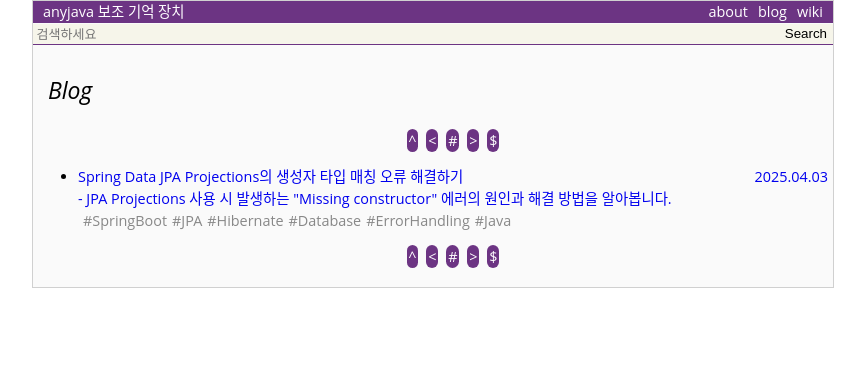
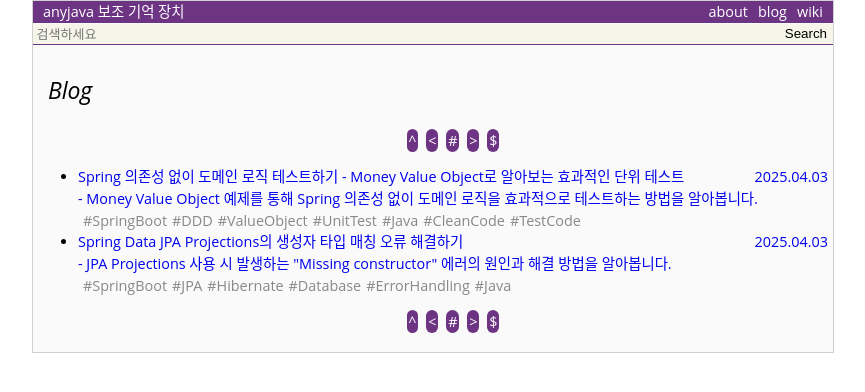
Before and after one commit to anyjava/anyjava.github.io, a Jekyll site: the page built from blog/index.html, in a window 1280 px wide. Shown: the top 392 px of the page, without its empty margins (207-1072 px from the left). Built offline with Jekyll 4.4.1, drawn with Linux system fonts in a browser that asks for light colours; the list of posts is cut into pages by our own code; some of the changed lines change nothing that is shown.

Commit message:
new post valueobejct unittest

````diff
--- a/_data/pageMap.yml
+++ b/_data/pageMap.yml
@@ -3,8 +3,16 @@
     title: 'Spring Data JPA Projections의 생성자 타입 매칭 오류 해결하기'
     summary: 'JPA Projections 사용 시 발생하는 "Missing constructor" 에러의 원인과 해결 방법을 알아봅니다.'
     parent: null
-    url: /blog/2024/03/21/jpa-projects-error
-    updated: '2024-03-21 15:30:00 +0900'
+    url: /blog/2025/04/03/jpa-projects-error
+    updated: '2025-04-03 10:30:00 +0900'
+    children: []
+2025-04-08-test-value-object:
+    type: blog
+    title: 'Spring 의존성 없이 도메인 로직 테스트하기 - Money Value Object로 알아보는 효과적인 단위 테스트'
+    summary: 'Money Value Object 예제를 통해 Spring 의존성 없이 도메인 로직을 효과적으로 테스트하는 방법을 알아봅니다.'
+    parent: null
+    url: /blog/2025/04/03/test-value-object
+    updated: '2025-04-03 10:30:00 +0900'
     children: []
 2018년회고:
     type: wiki
--- a/_data/tagList.yml
+++ b/_data/tagList.yml
@@ -13,12 +13,14 @@
 - 'bean,'
 - book
 - 'book,'
+- 'CleanCode,'
 - codereview
 - 'Database,'
 - datapipline
 - datastructure
 - 'db,'
 - dbms
+- 'DDD,'
 - designpattern
 - devops
 - 'devops,'
@@ -38,8 +40,8 @@
 - interface
 - jackson
 - java
+- 'Java,'
 - 'java,'
-- 'Java,'
 - 'Java]'
 - jpa
 - 'JPA,'
@@ -91,11 +93,14 @@
 - 'tesla,'
 - 'test,'
 - 'test,junit'
+- 'TestCode]'
 - thread
 - tip
 - transaction
+- 'UnitTest,'
 - uuid
 - validation
+- 'ValueObject,'
 - webflux
 - xss
 - y
--- a/_data/tagMap.yml
+++ b/_data/tagMap.yml
@@ -2,6 +2,7 @@
     - {fileName: 2018년회고}
 '[SpringBoot,':
     - {fileName: 2025-04-03-jpa-projects-error}
+    - {fileName: 2025-04-08-test-value-object}
 'JPA,':
     - {fileName: 2025-04-03-jpa-projects-error}
 'Hibernate,':
@@ -12,6 +13,19 @@
     - {fileName: 2025-04-03-jpa-projects-error}
 'Java]':
     - {fileName: 2025-04-03-jpa-projects-error}
+'DDD,':
+    - {fileName: 2025-04-08-test-value-object}
+'ValueObject,':
+    - {fileName: 2025-04-08-test-value-object}
+'UnitTest,':
+    - {fileName: 2025-04-08-test-value-object}
+'Java,':
+    - {fileName: 2025-04-08-test-value-object}
+    - {fileName: Optional}
+'CleanCode,':
+    - {fileName: 2025-04-08-test-value-object}
+'TestCode]':
+    - {fileName: 2025-04-08-test-value-object}
 'airflow,':
     - {fileName: Airflow}
 datapipline:
@@ -147,8 +161,6 @@ mysql:
     - {fileName: MySQL}
 'NoSql,redis':
     - {fileName: NoSQL}
-'Java,':
-    - {fileName: Optional}
 optional:
     - {fileName: Optional}
 annoatation:
--- /dev/null
+++ b/_posts/2025-04-08-test-value-object.md
@@ -0,0 +1,203 @@
+---
+layout  : post
+title   : Spring 의존성 없이 도메인 로직 테스트하기 - Money Value Object로 알아보는 효과적인 단위 테스트
+summary : Money Value Object 예제를 통해 Spring 의존성 없이 도메인 로직을 효과적으로 테스트하는 방법을 알아봅니다.
+date    : 2025-04-03 10:30:00 +0900
+tags    : [SpringBoot, DDD, ValueObject, UnitTest, Java, CleanCode, TestCode]
+toc     : true
+comment : true
+public  : true
+adsense : true
+---
+
+* TOC
+{:toc}
+
+# 1. 들어가며
+
+Spring 기반의 애플리케이션을 개발할 때, 테스트 코드 작성은 필수적입니다. 하지만 모든 테스트에 Spring Context가 필요한 것은 아닙니다. 특히 도메인 로직을 테스트할 때는 Spring 의존성 없이도 효과적인 테스트가 가능합니다. 이번 글에서는 Money Value Object를 예제로, Spring 의존성 없이 도메인 로직을 테스트하는 방법과 그 장점을 알아보겠습니다.
+
+# 2. Money Value Object 구현
+
+## 2.1. 기본 구조
+
+Money Value Object는 금액과 통화 정보를 캡슐화한 불변 객체입니다. JPA에서는 `@Embeddable`을 사용하여 엔티티에 내장될 수 있습니다.
+
+```java
+@Embeddable
+@Getter
+@NoArgsConstructor(access = AccessLevel.PROTECTED)
+public class Money {
+    @Column(name = "price", nullable = false)
+    private BigDecimal price;
+
+    @Column(name = "currency", nullable = false)
+    private String currency;
+
+    private Money(BigDecimal price, Currency currency) {
+        validatePrice(price);
+        this.price = price;
+        this.currency = currency.getCurrencyCode();
+    }
+}
+```
+
+## 2.2. 팩토리 메서드
+
+```java
+public static Money wons(BigDecimal price) {
+    return new Money(price, Currency.getInstance("KRW"));
+}
+
+public static Money dollars(BigDecimal price) {
+    return new Money(price, Currency.getInstance("USD"));
+}
+
+public static Money of(BigDecimal price, Currency currency) {
+    return new Money(price, currency);
+}
+```
+
+## 2.3. 비즈니스 로직
+
+```java
+public Money add(Money money) {
+    validateCurrency(money);
+    return new Money(this.price.add(money.price),
+                    Currency.getInstance(this.currency));
+}
+
+public Money multiply(int multiplier) {
+    return new Money(this.price.multiply(BigDecimal.valueOf(multiplier)),
+                    Currency.getInstance(this.currency));
+}
+
+private void validatePrice(BigDecimal price) {
+    if (price == null) {
+        throw new IllegalArgumentException("가격은 null일 수 없습니다.");
+    }
+    if (price.compareTo(BigDecimal.ZERO) < 0) {
+        throw new IllegalArgumentException("가격은 0보다 작을 수 없습니다.");
+    }
+}
+```
+
+# 3. Spring 의존성 없는 단위 테스트의 장점
+
+## 3.1. 빠른 테스트 실행
+- Spring Context 로딩이 필요 없어 테스트 실행 속도가 매우 빠릅니다.
+- 개발 중 빈번한 테스트 실행이 가능합니다.
+- TDD(테스트 주도 개발) 실천이 용이합니다.
+
+## 3.2. 간단한 테스트 설정
+- Spring 관련 설정이나 의존성 주입이 필요 없습니다.
+- 순수한 JUnit과 AssertJ만으로 테스트가 가능합니다.
+- 테스트 코드 작성의 진입 장벽이 낮아집니다.
+
+## 3.3. 도메인 로직 집중
+- 외부 의존성 없이 순수한 비즈니스 로직에만 집중할 수 있습니다.
+- 테스트 실패 시 원인 파악이 용이합니다.
+- 도메인 로직의 견고성을 높일 수 있습니다.
+
+# 4. Money Value Object 테스트 예제
+
+## 4.1. 기본 생성 테스트
+
+```java
+@Test
+@DisplayName("원화 Money 객체 생성")
+void createKoreanWon() {
+    // given
+    BigDecimal amount = new BigDecimal("1000");
+
+    // when
+    Money money = Money.wons(amount);
+
+    // then
+    assertThat(money.getPrice()).isEqualTo(amount);
+    assertThat(money.getCurrency()).isEqualTo("KRW");
+}
+```
+
+## 4.2. 연산 테스트
+
+```java
+@Test
+@DisplayName("같은 통화의 Money 객체 덧셈")
+void addMoneyWithSameCurrency() {
+    // given
+    Money money1 = Money.wons(new BigDecimal("1000"));
+    Money money2 = Money.wons(new BigDecimal("2000"));
+
+    // when
+    Money result = money1.add(money2);
+
+    // then
+    assertThat(result.getPrice()).isEqualTo(new BigDecimal("3000"));
+    assertThat(result.getCurrency()).isEqualTo("KRW");
+}
+```
+
+## 4.3. 예외 케이스 테스트
+
+```java
+@ParameterizedTest
+@ValueSource(strings = {"-1000", "-0.01"})
+@DisplayName("음수 금액으로 Money 객체 생성 시 예외 발생")
+void createMoneyWithNegativeAmount(String amount) {
+    assertThatThrownBy(() -> Money.wons(new BigDecimal(amount)))
+            .isInstanceOf(IllegalArgumentException.class)
+            .hasMessage("가격은 0보다 작을 수 없습니다.");
+}
+```
+
+# 5. 실제 엔티티에서의 활용
+
+Money Value Object는 실제 엔티티에서도 쉽게 사용할 수 있습니다:
+
+```java
+@Entity
+@Table(name = "search_products")
+public class SearchProduct {
+    @Embedded
+    private final Money money;
+
+    // 다른 필드들...
+}
+
+@Test
+@DisplayName("SearchProduct 생성 시 Money 값 객체가 정상적으로 설정되어야 한다")
+void createSearchProductWithMoney() {
+    // given
+    Money money = Money.wons(new BigDecimal("10000"));
+
+    // when
+    SearchProduct searchProduct = new SearchProduct(
+        productId, name, imageUrl, money, category, brand, searchRequest
+    );
+
+    // then
+    assertThat(searchProduct.getMoney())
+        .isNotNull()
+        .satisfies(m -> {
+            assertThat(m.getPrice()).isEqualTo(new BigDecimal("10000"));
+            assertThat(m.getCurrency()).isEqualTo("KRW");
+        });
+}
+```
+
+# 6. 결론
+
+Money Value Object와 같은 도메인 객체를 설계할 때, Spring 의존성을 배제하고 순수한 도메인 로직만으로 구현하면 다음과 같은 이점이 있습니다:
+
+1. **빠른 피드백**: Spring Context 로딩 없이 즉각적인 테스트 실행이 가능합니다.
+2. **높은 테스트 커버리지**: 테스트 작성과 실행이 쉬워 더 많은 테스트 케이스 작성이 가능합니다.
+3. **도메인 로직 견고성**: 비즈니스 로직에 집중된 테스트로 도메인의 견고성이 향상됩니다.
+4. **재사용성**: Spring 의존성이 없어 다른 프로젝트에서도 쉽게 재사용할 수 있습니다.
+
+이러한 접근 방식은 도메인 주도 설계(DDD)의 원칙과도 잘 부합하며, 더 견고하고 유지보수하기 쉬운 코드를 작성하는 데 도움이 됩니다. 특히 비즈니스 로직이 복잡한 엔터프라이즈 애플리케이션에서 이러한 테스트 방식은 더욱 큰 가치를 발휘할 수 있습니다.
+
+# 참고 자료
+- [Domain-Driven Design: Tackling Complexity in the Heart of Software](https://www.amazon.com/Domain-Driven-Design-Tackling-Complexity-Software/dp/0321125215)
+- [Effective Unit Testing](https://www.manning.com/books/effective-unit-testing)
+- [Spring Framework Documentation](https://docs.spring.io/spring-framework/docs/current/reference/html/)
````
